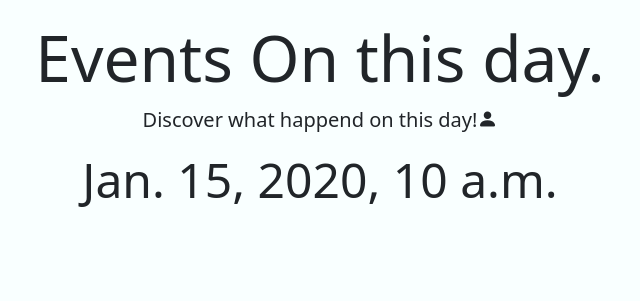
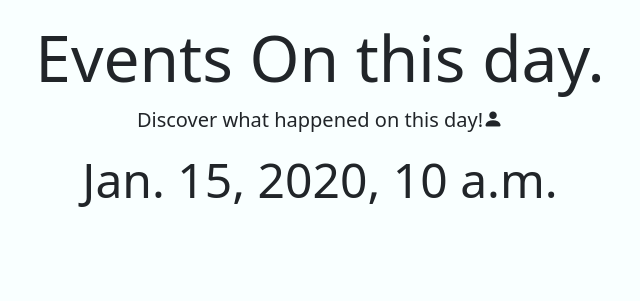
Before and after one commit to mohamedAbdelaleem/On-this-day, a Django app: template src/home/templates/index.html in a window 1280 px wide. Shown: the part 56-357 px from the top of the page, without its empty margins (320-960 px from the left). Run offline with Django 4.2, Linux system fonts and the light colour scheme; the template is opened without the code that fills it: most values are stand-ins (such as "Sample title", 1, 10 or a date in 2020); grey boxes marked "Sample" are stand-in pictures; some libraries are stand-ins or nearby versions.

Commit message:
enchanced some code

```diff
--- a/src/home/fetch_api.py
+++ b/src/home/fetch_api.py
@@ -1,12 +1,8 @@
 from datetime import datetime
 import requests
 from typing import Dict, List
-import sys
-import os
+from onThisDay import local_settings
 
-current_dir = os.path.abspath('.')
-sys.path.append(current_dir + '\src')
-from onThisDay import local_settings
 
 def fetch_on_this_day_events(date: datetime) -> Dict:
 
--- a/src/home/templates/base.html
+++ b/src/home/templates/base.html
@@ -9,7 +9,7 @@
     <meta name="description" content="Events Occurred on this day">
 
     <title>On this day</title>
-    <link rel="icon" type="image/x-icon" href="{% static 'imgs/iconjpg.jpg' %}">
+    <link rel="shortcut icon" type="image/x-icon" href="{% static 'imgs/iconjpg.jpg' %}">
     <link rel="stylesheet" href="{% static 'css/bootstrap.min.css' %}">
 	<link rel="stylesheet" href="https://cdn.jsdelivr.net/npm/bootstrap-icons@1.9.1/font/bootstrap-icons.css">
 
--- a/src/home/templates/index.html
+++ b/src/home/templates/index.html
@@ -8,7 +8,7 @@
         <div class="container-lg">
             <div class="text-center">
                 <h2 class="display-3">Events On this day.</h2>
-                <p class="lead">Discover what happend on this day!<i class="bi bi-person-fill"></i></p>
+                <p class="lead">Discover what happened on this day!<i class="bi bi-person-fill"></i></p>
                 <p class="lead display-5">{{today}}</p>
             </div>
         </div>
@@ -42,7 +42,7 @@
 
         {% if events_page.has_previous %}
           <li class="page-item"><a class="page-link" href="?page=1">First</a></li>
-          <li class="page-item disabled">
+          <li class="page-item">
             <a class="page-link" href="?page={{events_page.previous_page_number}}">Previous</a>
           </li>
         {% endif %}
```
